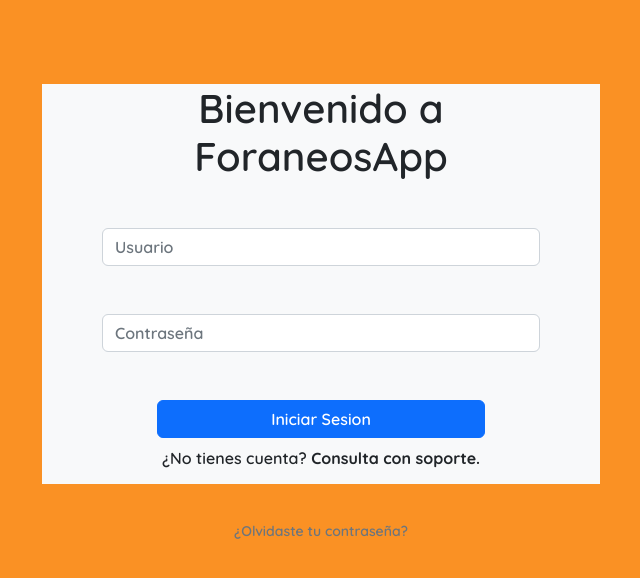
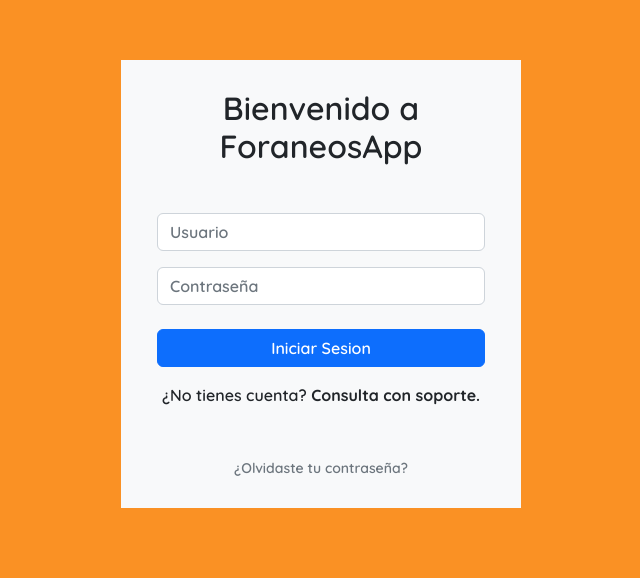
Before and after one commit to derysdominguez/foraneos-app, a React (Vite) app in the folder client/: page / in a window 1280 px wide. Shown: the part 116-694 px from the top of the page, without its empty margins (319-959 px from the left). Built offline with nearby package versions, Linux system fonts and the light colour scheme.

Commit message:
Modified login, width and height with rem

```diff
--- a/client/src/assets/styles/css/index.css
+++ b/client/src/assets/styles/css/index.css
@@ -7,4 +7,9 @@ body {
   background-color: #fa9124 !important;
 }
 
+.h-control {
+  height: 28rem;
+  width: 25rem;
+}
+
 /*# sourceMappingURL=index.css.map */
--- a/client/src/assets/styles/scss/views/_login.scss
+++ b/client/src/assets/styles/scss/views/_login.scss
@@ -1,3 +1,8 @@
 body{
     background-color:  $primary-color !important;
 }
+
+.h-control{
+    height: 28rem;
+    width: 25rem;
+}
--- a/client/src/views/Login.jsx
+++ b/client/src/views/Login.jsx
@@ -1,5 +1,5 @@
 import React from "react";
-import { Container, Row, Form, Button, FormGroup } from "react-bootstrap";
+import { Container, Row, Form, Button, FormGroup, Col } from "react-bootstrap";
 import { Link } from "react-router-dom";
 
 function Login() {
@@ -8,30 +8,32 @@ function Login() {
   return (
     <>
       <Container className="d-flex justify-content-center align-items-center vh-100">
-        <Row className="h-50 bg-light align-items-center text-center w-50 px-5">
+        <Row className="h-control bg-light align-items-center text-center px-4 py-4">
+          <Col>
             <Form onSubmit={handleSubmit}>
-            <h1>Bienvenido a ForaneosApp</h1>
-            <Form.Group className="my-5" controlId="formBasicEmail">
+              <h2>Bienvenido a ForaneosApp</h2>
+              <Form.Group className="mt-5 mb-3" controlId="formBasicEmail">
                 <Form.Control type="email" placeholder="Usuario" />
               </Form.Group>
 
-            <Form.Group className="mb-5" controlId="formBasicPassword">
+              <Form.Group className="mb-4" controlId="formBasicPassword">
                 <Form.Control type="password" placeholder="Contraseña" />
               </Form.Group>
 
               <Link to='/home'>
-              <Button variant="primary" type="submit" className="w-75">
+                <Button variant="primary" type="submit" className="w-100">
                   Iniciar Sesion
                 </Button>
               </Link>
-            <p className="mt-2 mb-5">
+              <p className="mt-3 mb-5 fs-6">
                 ¿No tienes cuenta? <b>Consulta con soporte.</b>
               </p>
 
-            <Form.Text className="text-muted">
+              <Form.Text className="text-muted mb-5">
                 ¿Olvidaste tu contraseña?
               </Form.Text>
             </Form>
+          </Col>
         </Row>
       </Container>
     </>
```
Also changed, not shown: 1 other file (tests, documents, lock files or other folders). Lines whose indentation alone changed are shown as unchanged.
